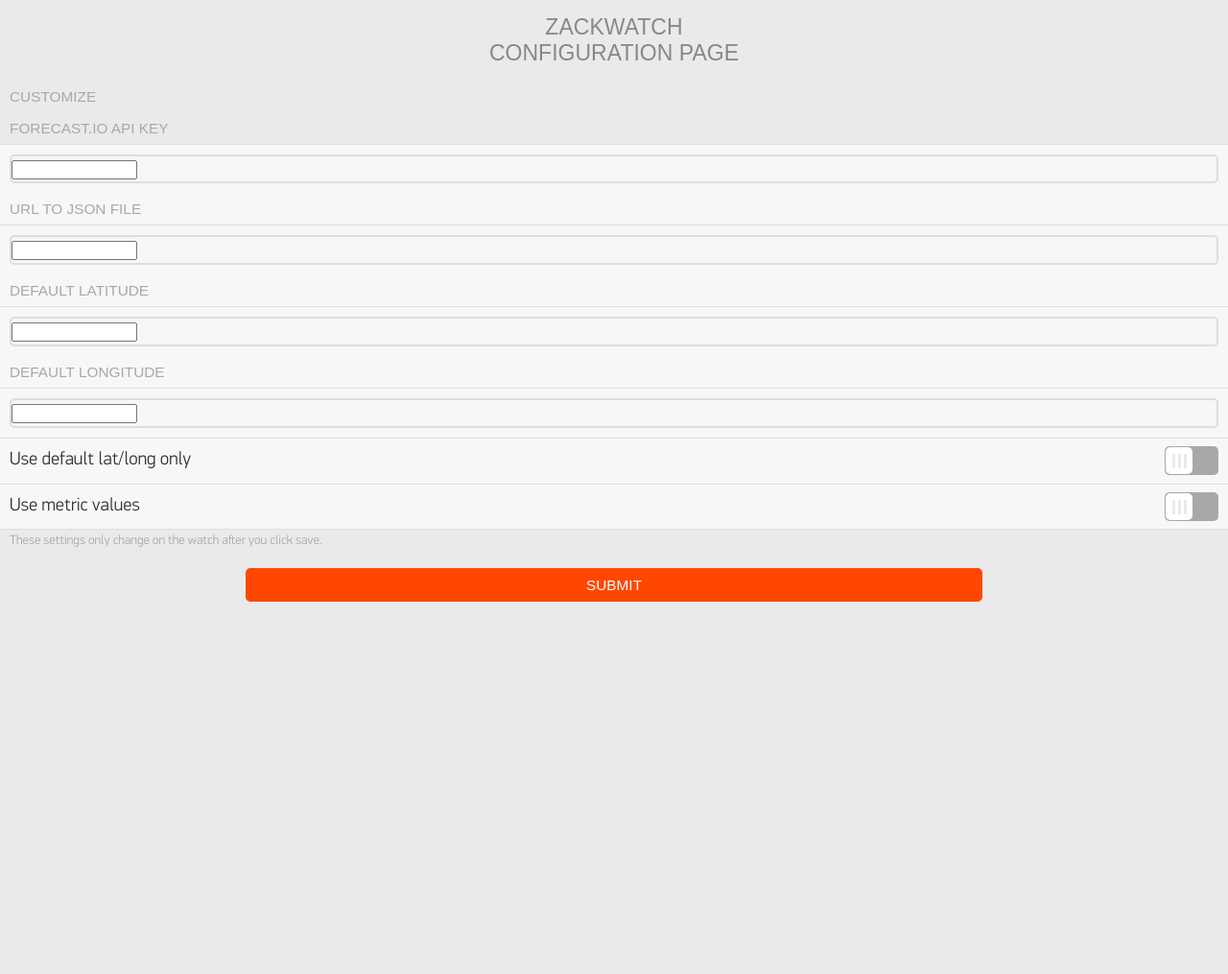
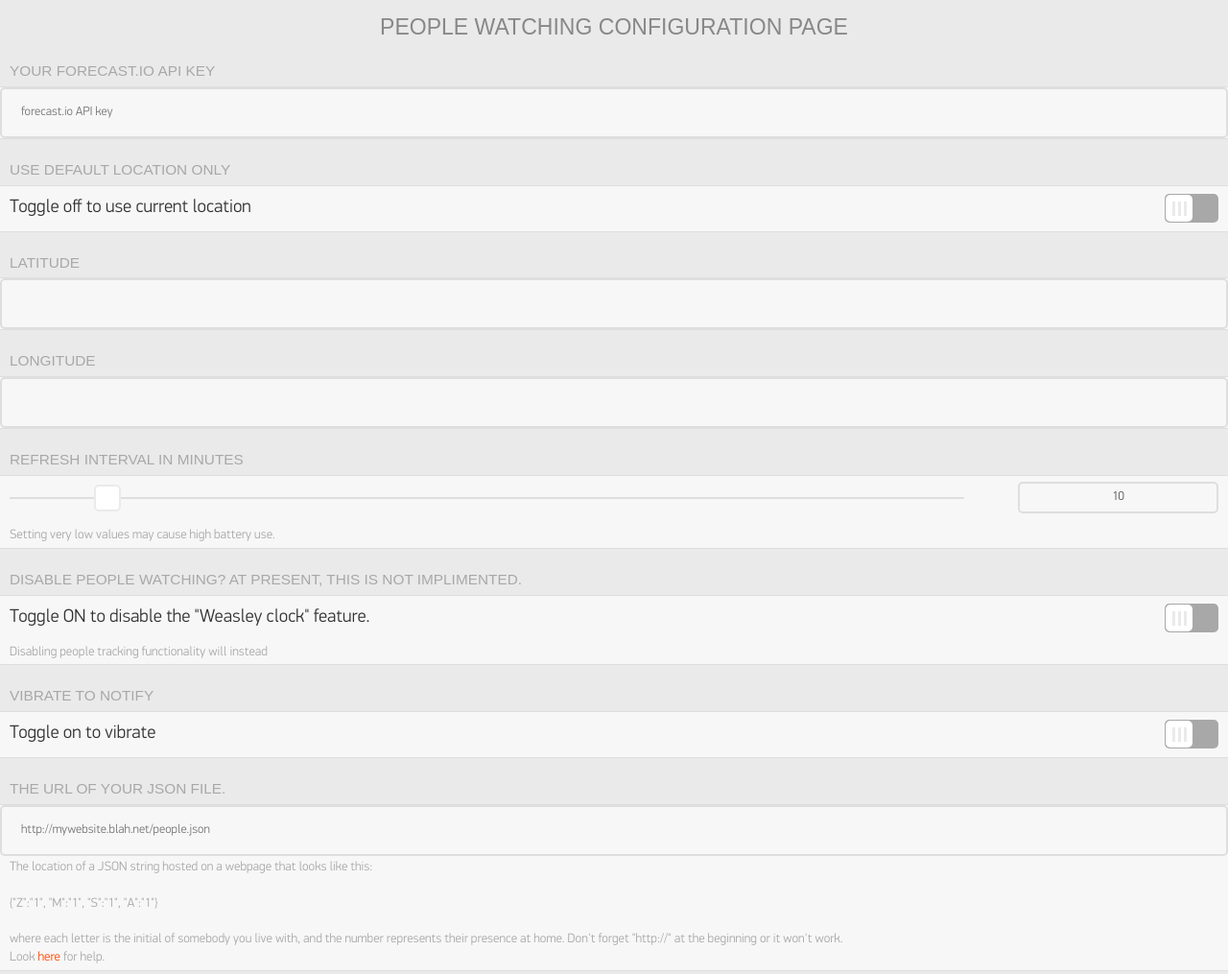
Before and after one commit to daktak/daktak.github.io, a plain HTML site: page zackwatch-config/index.html in a window 1280 px wide. Shown: the top 1015 px of the page at 96% size. Before the commit the page ends 800 px from the top, so only its background shows below. Drawn offline with Linux system fonts and the light colour scheme.

Commit message:
include config

```diff
--- a/zackwatch-config/index.html
+++ b/zackwatch-config/index.html
@@ -1,64 +1,168 @@
 <!DOCTYPE html>
+
 <html lang="en">
 <head>
+  <meta name="generator" content=
+  "HTML Tidy for Linux (vers 25 March 2009), see www.w3.org">
   <meta charset="UTF-8">
+
   <title></title>
   <link rel='stylesheet' type='text/css' href='css/slate.min.css'>
   <link rel='stylesheet' type='text/css' href='css/style.css'>
 </head>
+
 <body>
   <div class='item-container'>
-    <h1 class='title'>ZackWatch<br>Configuration Page</h1>
+    <h1 class='title'>People Watching Configuration Page</h1>
   </div>
 
-  <div class='item-container'>
-    <div class='item-container-header'>Customize</div>
-    <div class="item-container-header">Forecast.io API key</div>
-    <div class='item-container-content'>
-      <label class='item'>
+  <div class="item-container">
+    <div class="item-container-header">
+      Your forecast.io API key
+    </div>
+
+    <div class="item-container-content">
       <div class="item-input-wrapper">
-	  <input id='myAPIKey' type='text' class='item-text' />
+        <label class="item"><input id="apikey_input" type="text"
+        class="item-input" name="apikey-input" placeholder=
+        "forecast.io API key"></label>
+      </div>
+    </div>
+  </div>
+
+  <div class="item-container">
+    <div class="item-container-header">
+      Use default location only
+    </div>
+
+    <div class="item-container-content">
+      <label class="item">Toggle off to use current
+      location<input type="checkbox" id="defaultlocOnly_input"
+      class="item-toggle" name="toggle-loc"></label>
+    </div>
+  </div>
+
+  <div class="item-container">
+    <div class="item-container-header">
+      Latitude
+    </div>
+
+    <div class="item-container-content">
+      <div class="item-input-wrapper">
+        <label class="item"><input id="latitude_input" type="text"
+        class="item-input" name="lat-input" placeholder=""></label>
+      </div>
+    </div>
+  </div>
+
+  <div class="item-container">
+    <div class="item-container-header">
+      Longitude
+    </div>
+
+    <div class="item-container-content">
+      <div class="item-input-wrapper">
+        <label class="item"><input id="longitude_input" type="text"
+        class="item-input" name="long-input" placeholder=
+        ""></label>
+      </div>
+    </div>
+  </div>
+
+<div class="item-container">
+  <div class="item-container-header">Refresh Interval in Minutes</div>
+  <div class="item-container-content">
+    <label class="item">
+      <input type="range" id="refresh_slider" class="item-slider" name="slider-1" max="60" min="5" step="5" value="10">
+      <div class="item-input-wrapper item-slider-text">
+        <input type="text" id="refresh_text" class="item-input" name="slider-1" value="10" disabled="disabled">
       </div>
     </label>
-    <div class="item-container-header">URL to JSON file</div>
-      <label class='item'>
+    <div class="item-container-footer">
+    Setting very low values may cause high battery use.
+  </div>
+  </div>
+</div>
+
+  <div class="item-container">
+    <div class="item-container-header">
+      Disable People Watching? At present, this is not implimented.
+    </div>
+
+    <div class="item-container-content">
+      <label class="item">Toggle ON to disable the "Weasley clock"
+      feature. <input type="checkbox" id="ppl_disable_input" class=
+      "item-toggle" name="toggle-2"></label>
+
+      <div class="item-container-footer">
+        Disabling people tracking functionality will instead
+      </div>
+    </div>
+  </div>
+
+  <div class="item-container">
+    <div class="item-container-header">
+      Vibrate to notify
+    </div>
+
+    <div class="item-container-content">
+      <label class="item">Toggle on to vibrate
+      <input type="checkbox" id="defaultlocOnly_input"
+      class="item-toggle" name="toggle-loc"></label>
+    </div>
+  </div>
+
+  <div class="item-container">
+    <div class="item-container-header">
+      The URL of your JSON file.
+    </div>
+
+    <div class="item-container-content">
       <div class="item-input-wrapper">
-	  <input id='mypplurl' type='text' class='item-text' />
+        <label class="item"><input id="ppl_input" type="text"
+        class="item-input" name="ppl-input" placeholder=
+        "http://mywebsite.blah.net/people.json"></label>
       </div>
-      </label>
-    <div class="item-container-header">Default latitude</div>
-      <label class='item'>
-        <div class="item-input-wrapper">
-	  <input id='latitude' type='text' class='item-text' />
+
+      <div class="item-container-footer">
+        The location of a JSON string hosted on a webpage that
+        looks like this:<br>
+        <br>
+        {"Z":"1", "M":"1", "S":"1", "A":"1"}<br>
+        <br>
+        where each letter is the initial of somebody you live with,
+        and the number represents their presence at home. Don't
+        forget "http://" at the beginning or it won't work.<br>
+        Look <a href=
+        "http://github.com/Zwater/zackwatch-public">here</a> for
+        help.
       </div>
-      </label>
-    <div class="item-container-header">Default longitude</div>
-      <label class='item'>
-        <div class="item-input-wrapper">
-	  <input id='longitude' type='text' class='item-text' />
     </div>
-      </label>
-      <label class='item'>
-        Use default lat/long only
-	<input id='defaultlocOnly' type='checkbox' class='item-toggle' />
-      </label>
-      <label class='item'>
-        Use metric values
-	<input id='metric' type='checkbox' class='item-toggle' />
-      </label>
   </div>
+
+  <div class="item-container">
+    <div class="item-container-header">
+      Celcius or Fahrenheit?
+    </div>
+
+    <div class="item-container-content">
+      <label class="item">Toggle on for Celcius <input type=
+      "checkbox" id="metric_input" class="item-toggle" name=
+      "toggle-1"></label>
+    </div>
+  </div>
+
   <div class='item-container-footer'>
     These settings only change on the watch after you click save.
-    </div>
   </div>
 
   <div class='item-container'>
     <div class='button-container'>
-      <input id='submitButton' type='button' class='item-button' value='SUBMIT'>
+      <input id='submitButton' type='button' class='item-button'
+      value='SUBMIT'>
     </div>
-  </div>
-
-  <script src='js/slate.min.js'></script>
-  <script src='js/main.js'></script>
+  </div><script src='js/slate.min.js' type="text/javascript">
+</script><script src='js/main.js' type="text/javascript">
+</script>
 </body>
 </html>
```
Lines whose indentation alone changed are shown as unchanged.
